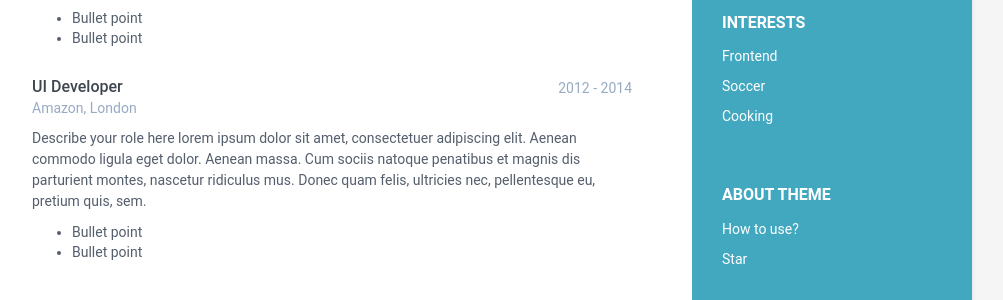
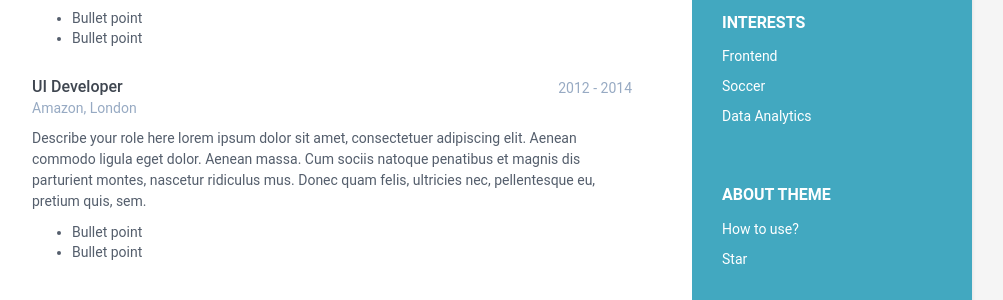
Before and after one commit to elcordova/caring-europa-fe48a, a Jekyll site: the page built from index.html, in a window 1280 px wide. Shown: the part 746-1046 px from the top of the page, without its empty margins (168-1171 px from the left). Built offline with Jekyll 4.4.1, drawn with Linux system fonts in a browser that asks for light colours.

Commit message:
data.yml: updated item in interests

```diff
--- a/_data/data.yml
+++ b/_data/data.yml
@@ -26,7 +26,7 @@ sidebar:
       link: null
     - item: Soccer
       link: null
-    - item: Cooking
+    - item: Data Analytics
       link: null
 career-profile:
   title: Career Profile
```
